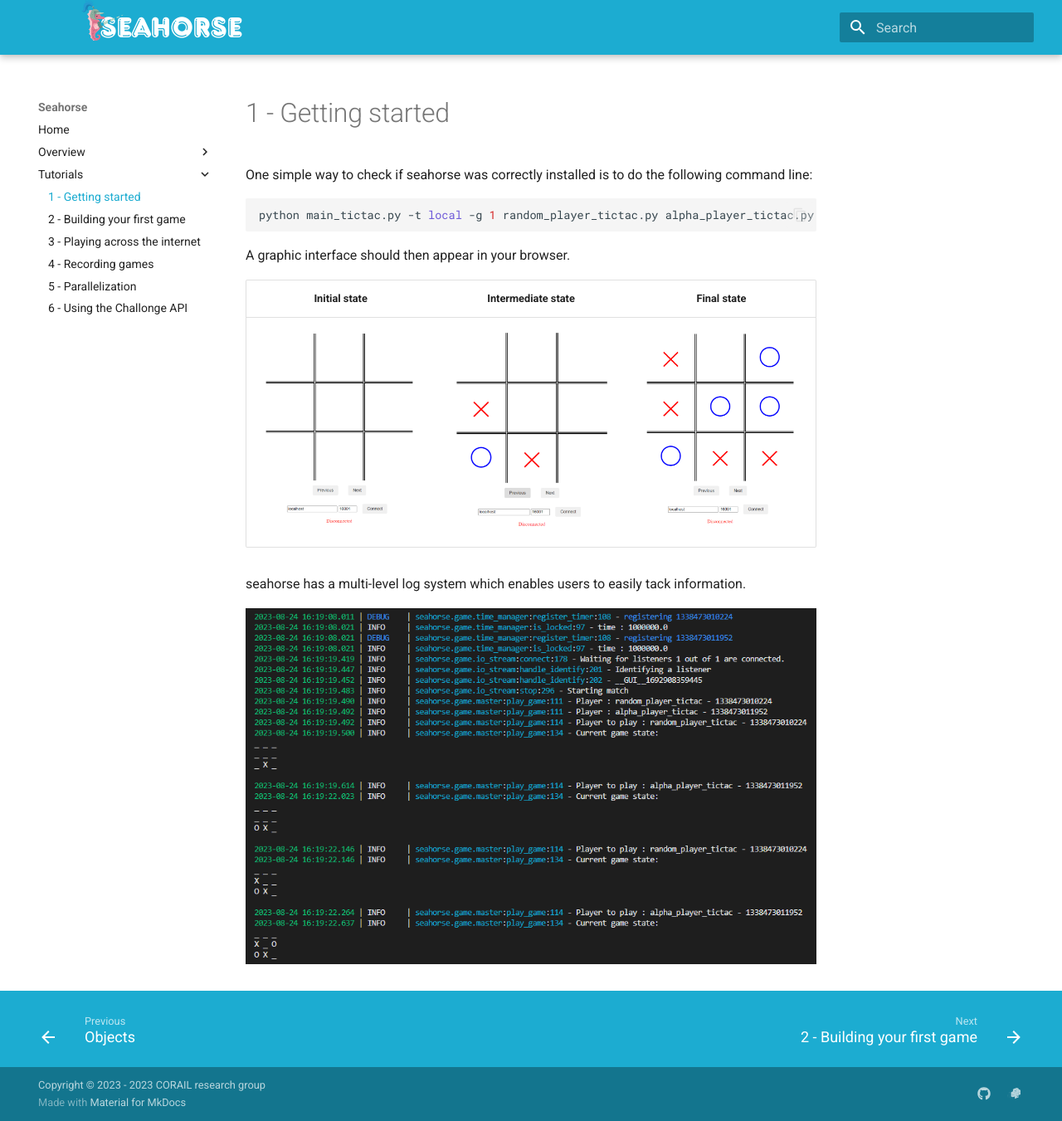
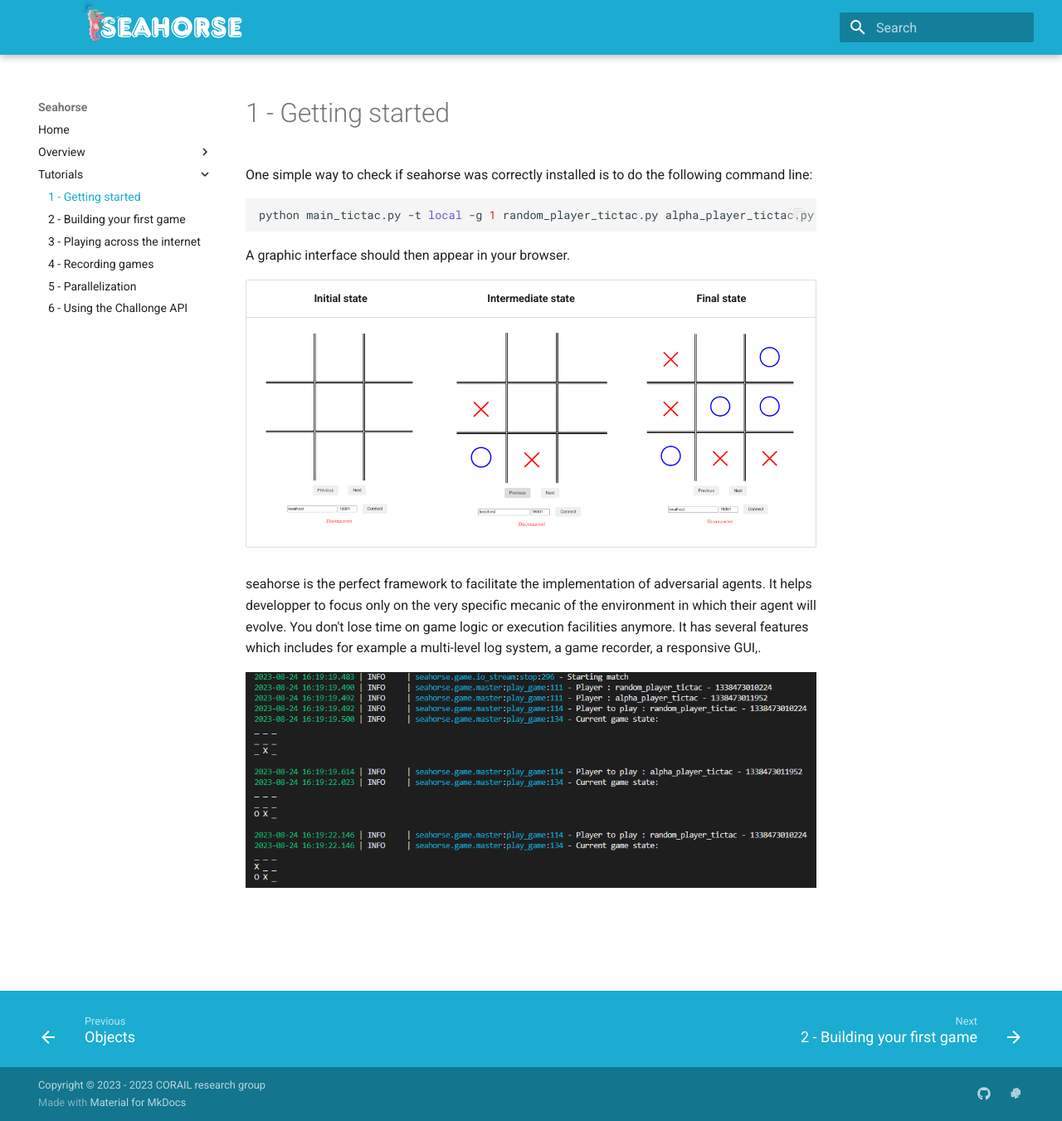
Before and after one commit to corail-research/seahorse, an MkDocs documentation site: the page built from docs/tutorials/1-getting_started.md, in a window 1280 px wide and 1351 px high. Shown: the whole window at 83% size. Built offline with MkDocs 1.6.1 and Material for MkDocs 9.7.7, drawn with Linux system fonts in a browser that asks for light colours.

Commit message:
[UPD] tictactoe tutorial

```diff
--- a/docs/tutorials/1-getting_started.md
+++ b/docs/tutorials/1-getting_started.md
@@ -10,6 +10,6 @@ A graphic interface should then appear in your browser.
 |:-:|:-:|:-:|
 |![](../assets/tictac_init.png)|![](../assets/tictac_state.png)|![](../assets/tictac_final.png)|
 
-seahorse has a multi-level log system which enables users to easily tack information.
+seahorse is the perfect framework to facilitate the implementation of adversarial agents. It helps developper to focus only on the very specific mecanic of the environment in which their agent will evolve. You don't lose time on game logic or execution facilities anymore. It has several features which includes for example a multi-level log system, a game recorder, a responsive GUI,.
 
 ![](../assets/logs.png)
```
Also changed, not shown: docs/assets/logs.png.
